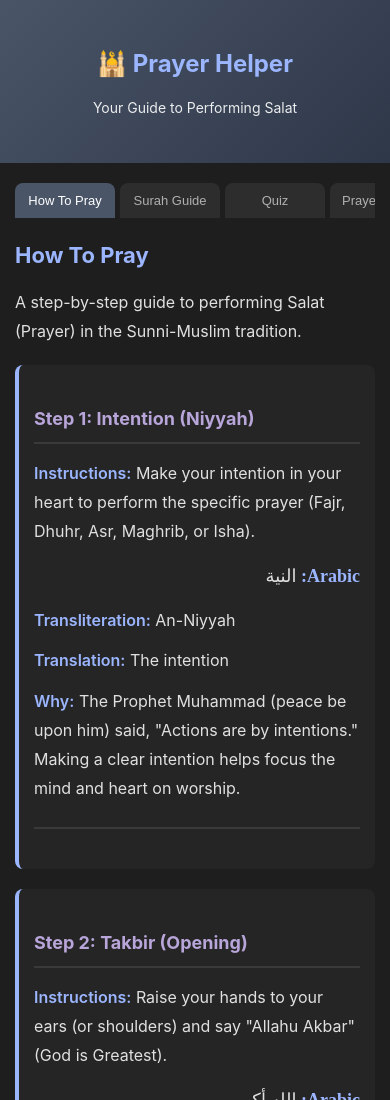
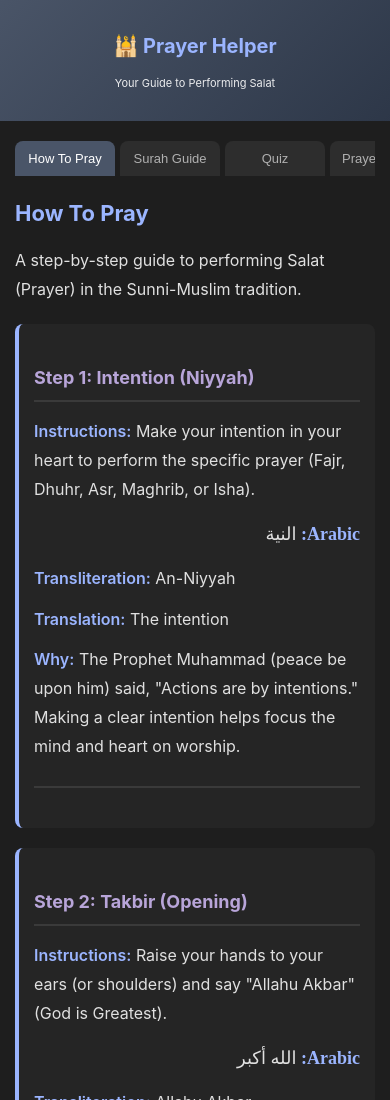
Before and after one commit to nafeu/prayer-helper, a website: page index.html in a window 390 px wide. Shown: the top 1100 px of the page. Drawn offline with Linux system fonts and the light colour scheme.

Commit message:
Reduce title size

```diff
--- a/index.html
+++ b/index.html
@@ -30,20 +30,19 @@
 
         header {
             text-align: center;
-            padding: 20px 0;
             background: linear-gradient(135deg, #4a5568 0%, #2d3748 100%);
             color: white;
             margin: -20px -20px 20px -20px;
-            padding: 30px 20px;
+            padding: 15px 20px;
         }
 
         header h1 {
-            font-size: 28px;
-            margin-bottom: 5px;
+            font-size: 22px;
+            margin-bottom: 3px;
         }
 
         header p {
-            font-size: 14px;
+            font-size: 12px;
             opacity: 0.9;
         }
 
@@ -295,7 +294,11 @@
             }
 
             header h1 {
-                font-size: 24px;
+                font-size: 20px;
+            }
+
+            header p {
+                font-size: 11px;
             }
 
             .tab-button {
```
Also changed, not shown: template.html (+9 -6 lines).
